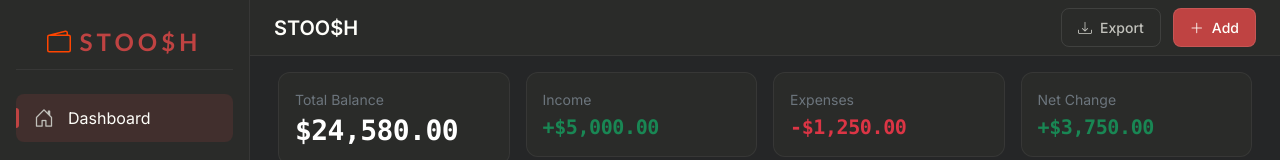
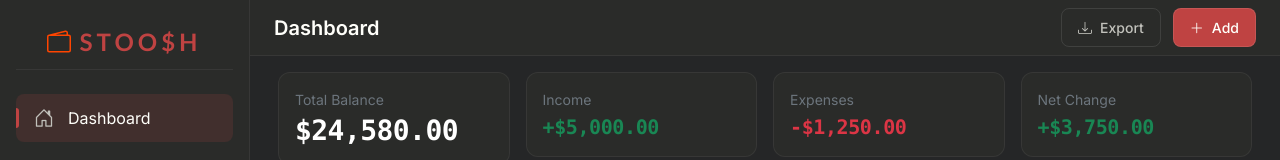
Before and after one commit to MohamedGharbyy/STOOSH, an Angular app: page / in a window 1280 px wide. Both pictures are taken after typing "name@example.com", "Sample123" into the empty fields and a click on the button "Log In". Shown: the top 160 px of the page. Built offline with nearby package versions, Linux system fonts and the light colour scheme.

Commit message:
editing dashboard header label

```diff
--- a/src/app/components/header/header.html
+++ b/src/app/components/header/header.html
@@ -1,6 +1,6 @@
 <header class="stoosh-header">
   <div class="d-flex align-items-center">
-    <h1 class="stoosh-header-title mb-0">{{ title }}</h1>
+    <h1 class="stoosh-header-title mb-0">Dashboard</h1>
   </div>
 
   <div class="stoosh-header-actions">
```
